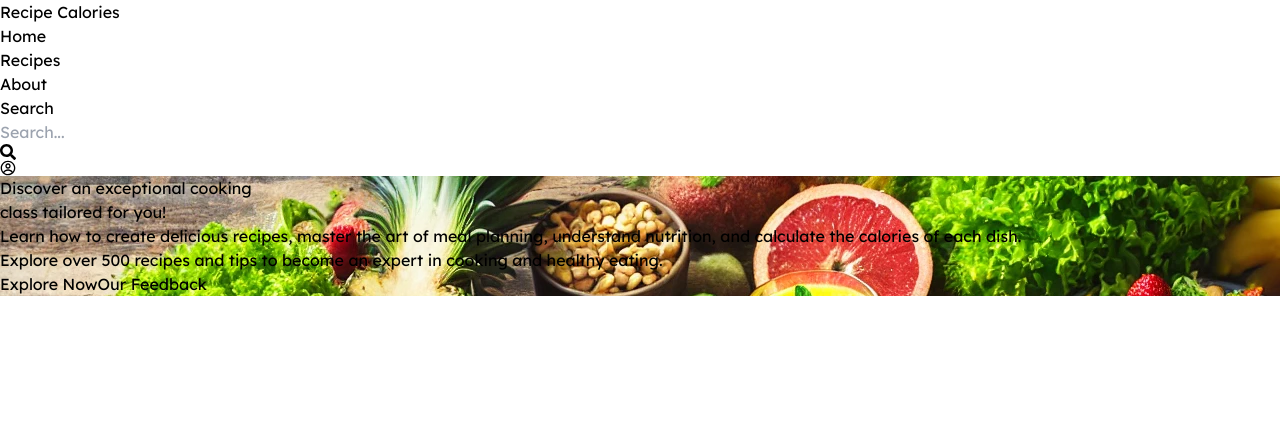
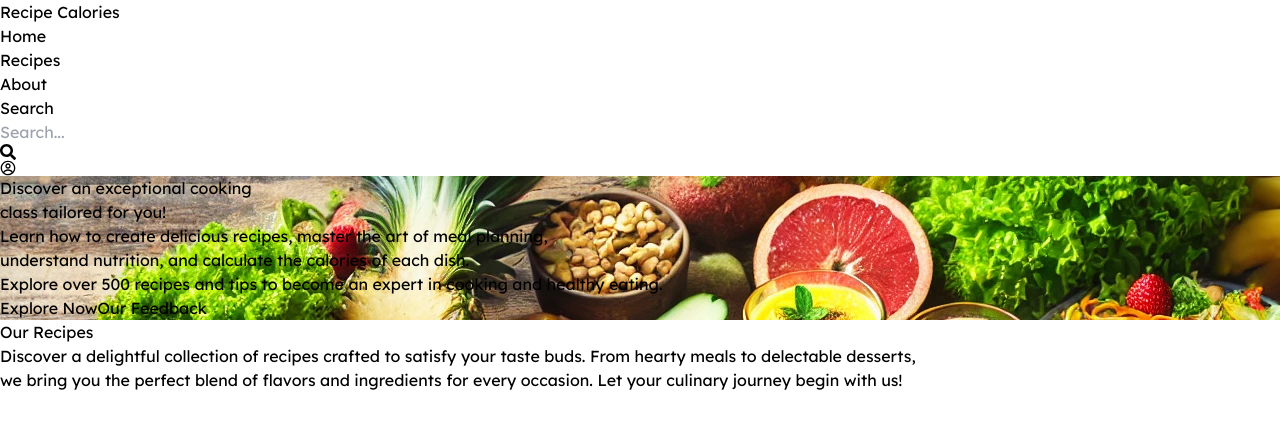
Before and after one commit to brainiac1010/Recipe-Calories, a React (Vite) app: page / in a window 1280 px wide. Shown: the top 428 px of the page. Built offline with nearby package versions, Linux system fonts and the light colour scheme.

Commit message:
Recipe component added

```diff
--- a/src/App.jsx
+++ b/src/App.jsx
@@ -2,6 +2,7 @@ import './App.css';
 import Nav from './components/navbar/nav';
 import Banner from './components/banner/Banner';
 import Container from './container/container';
+import Recipes from './components/Our Recipes/Recipes';
 
 
 function App() {
@@ -12,7 +13,7 @@ function App() {
       <Container>
         <Nav />
         <Banner />
-
+        <Recipes></Recipes>
 
 
       </Container>
--- /dev/null
+++ b/src/components/Our Recipes/Recipes.jsx
@@ -0,0 +1,13 @@
+
+
+const Recipes = () => {
+    return (
+        <div className="text-center p-[49px]">
+            <h3 className="text-2xl font-semibold pb-4">Our Recipes</h3>
+            <p className="font-semibold">Discover a delightful collection of recipes crafted to satisfy your taste buds. From hearty meals to delectable desserts,<br />
+             we bring you the perfect blend of flavors and ingredients for every occasion. Let your culinary journey begin with us!</p>
+        </div>
+    );
+};
+
+export default Recipes;
--- a/src/components/banner/Banner.jsx
+++ b/src/components/banner/Banner.jsx
@@ -8,7 +8,7 @@ const Banner = () => {
                 style={{ backgroundImage: `url(${banner})` }}
             >
                 {/* Overlay for darkening the background */}
-                <div className='absolute inset-0 bg-black opacity-30 rounded-xl'></div>
+                <div className='absolute inset-0 bg-black opacity-40 rounded-xl'></div>
 
                 <h2 className='relative text-6xl text-white font-bold text-center'>
                     Discover an exceptional cooking <br />
@@ -16,18 +16,20 @@ const Banner = () => {
                 </h2>
 
                 <p className='pt-5 relative text-white font-bold text-center'>
-                    Learn how to create delicious recipes, master the art of meal planning, understand nutrition, and calculate the calories of each dish. <br />
+                    Learn how to create delicious recipes, master the art of meal planning, <br /> understand nutrition, and calculate the calories of each dish. <br />
                     Explore over 500 recipes and tips to become an expert in cooking and healthy eating.
                 </p>
 
 
                 <div className='flex gap-4 pt-5'>
-    <button className='text-white relative bg-transparent border border-white p-4 rounded-full hover:bg-green-300 hover:border-green-300 transition duration-300'>
-        Explore Now
-    </button>
-    <button className='text-white relative bg-transparent border border-white p-4 rounded-full hover:bg-green-300 hover:border-green-300 transition duration-300'>
-        Our Feedback
-    </button>
+              <button className="text-white relative bg-gradient-to-r from-green-400 to-blue-500 p-4 rounded-full hover:from-blue-500 hover:to-green-400 hover:scale-105 transition-transform duration-500 ease-in-out shadow-lg">
+    Explore Now
+</button>
+<button className="text-white relative bg-gradient-to-r from-green-400 to-blue-500 p-4 rounded-full hover:from-blue-500 hover:to-green-400 hover:scale-105 transition-transform duration-500 ease-in-out shadow-lg">
+    Our Feedback
+</button>
+
+
 </div>
 
 
```
